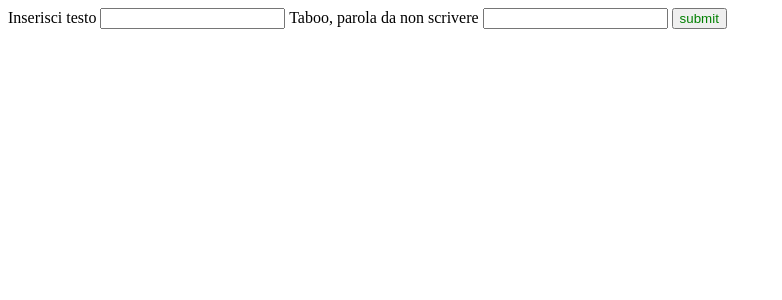
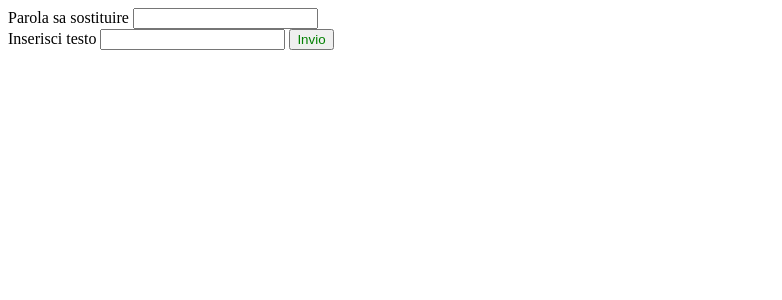
Before and after one commit to easygode/php-badwords, a PHP site: page / in a window 1280 px wide. Shown: the top 300 px of the page, without its empty margins (0-782 px from the left). Run offline with PHP 8.4, Linux system fonts and the light colour scheme.

Commit message:
esercizio corretto

```diff
--- a/index.html
+++ /dev/null
@@ -1,20 +0,0 @@
-
-<!DOCTYPE html>
-<html lang="en">
-<head>
-    <meta charset="UTF-8">
-    <meta http-equiv="X-UA-Compatible" content="IE=edge">
-    <meta name="viewport" content="width=device-width, initial-scale=1.0">
-    <link rel="stylesheet" href="./style.css">
-    <title>PHP BadWords</title>
-</head>
-<body>
-    <form action="taboo.php" method="GET">
-        <label for="testo">Inserisci testo</label>
-        <input type="testo" name='testo' id='testo'>
-        <label for="taboo">Taboo, parola da non scrivere</label>
-        <input type="taboo" name='taboo' id='taboo'>
-        <button type="submit">submit</button>
-    </form>
-</body>
-</html>
--- /dev/null
+++ b/index.php
@@ -0,0 +1,24 @@
+
+<!DOCTYPE html>
+<html lang="en">
+<head>
+    <meta charset="UTF-8">
+    <meta http-equiv="X-UA-Compatible" content="IE=edge">
+    <meta name="viewport" content="width=device-width, initial-scale=1.0">
+    <link rel="stylesheet" href="./style.css">
+    <title>PHP BadWords</title>
+</head>
+<body>
+    <form action="badword.php" method="GET">
+        <div>
+        <label for="badword">Parola sa sostituire</label>
+        <input type="text" name='badword' id='badword'>
+        </div>
+        <div>
+        <label for="text-start">Inserisci testo</label>
+        <input type="text-area" name='text-start' id='text-start'>
+        <button type="submit">Invio</button>
+        </div>
+    </form>
+</body>
+</html>
--- a/style.css
+++ b/style.css
@@ -1,5 +1,9 @@
-input {
-    color: red;
+#testo {
+    color: green;
+}
+
+#taboo {
+    color: red
 }
 
 button {
```
Also changed, not shown: badword.php (added, +36 -0 lines), taboo.php (deleted, +0 -13 lines).
